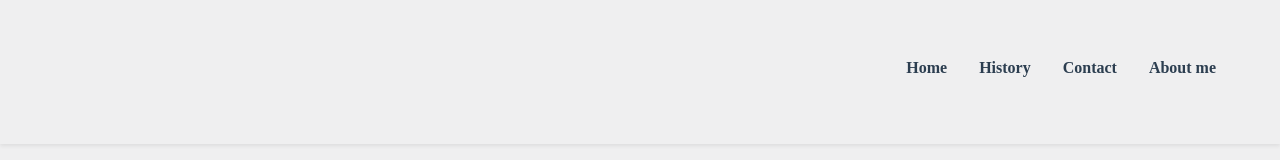
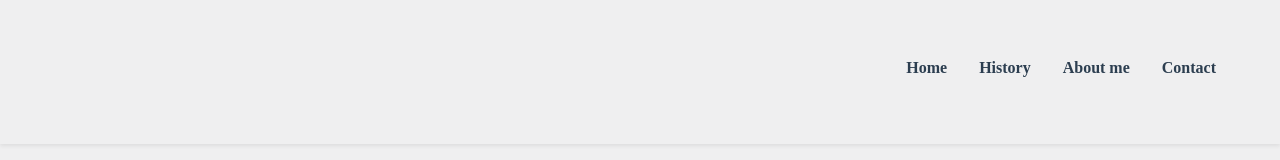
Before and after one commit to Shunkicreate/portfolio, a Vue app: page / in a window 1280 px wide. Shown: the top 160 px of the page. Built offline with nearby package versions, Linux system fonts and the light colour scheme.

Commit message:
change about me and contact

```diff
--- a/src/App.vue
+++ b/src/App.vue
@@ -10,10 +10,10 @@
           <router-link to="/history" class="nav-link" active-class="active-link">History</router-link>
         </li>
         <li class="nav-item">
-          <router-link to="/contact" class="nav-link" active-class="active-link">Contact</router-link>
+          <router-link to="/about" class="nav-link" active-class="active-link">About me</router-link>
         </li>
         <li class="nav-item">
-          <router-link to="/about" class="nav-link" active-class="active-link">About me</router-link>
+          <router-link to="/contact" class="nav-link" active-class="active-link">Contact</router-link>
         </li>
       </ul>
     </div>
```
